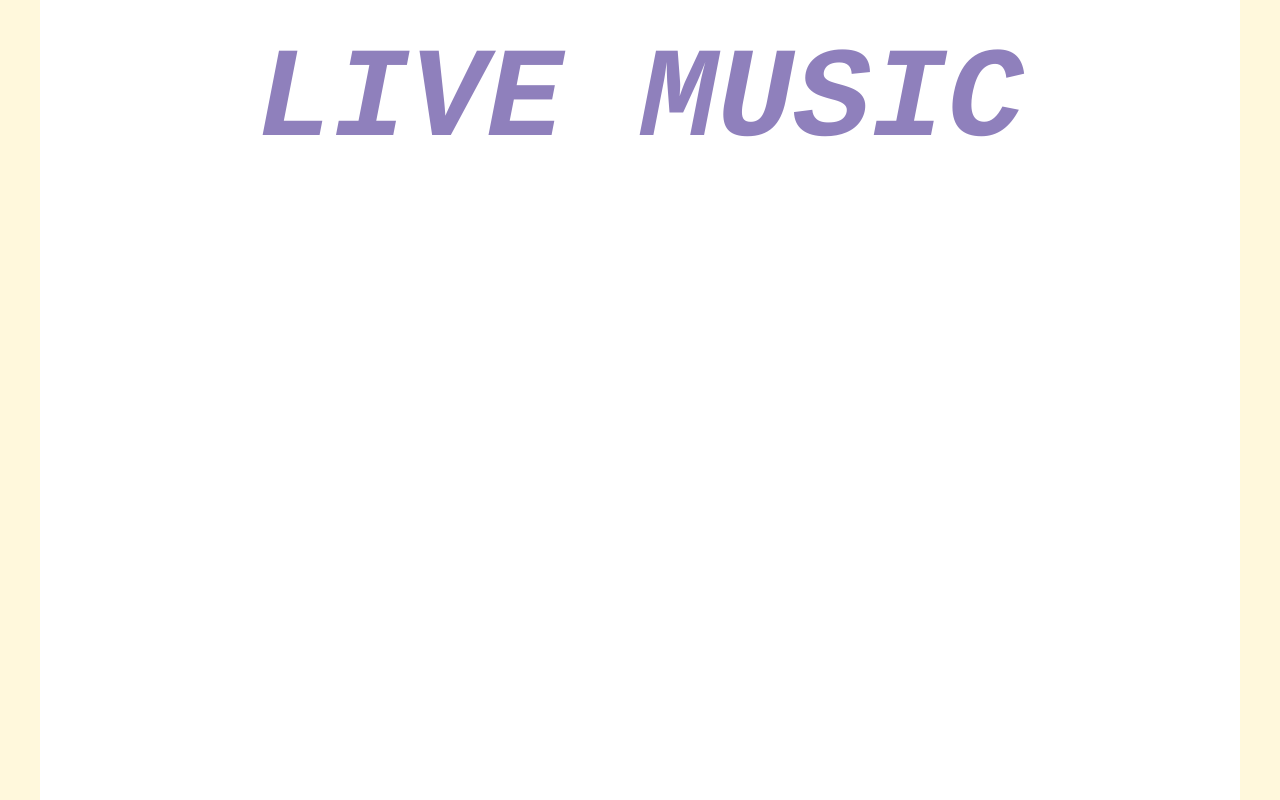
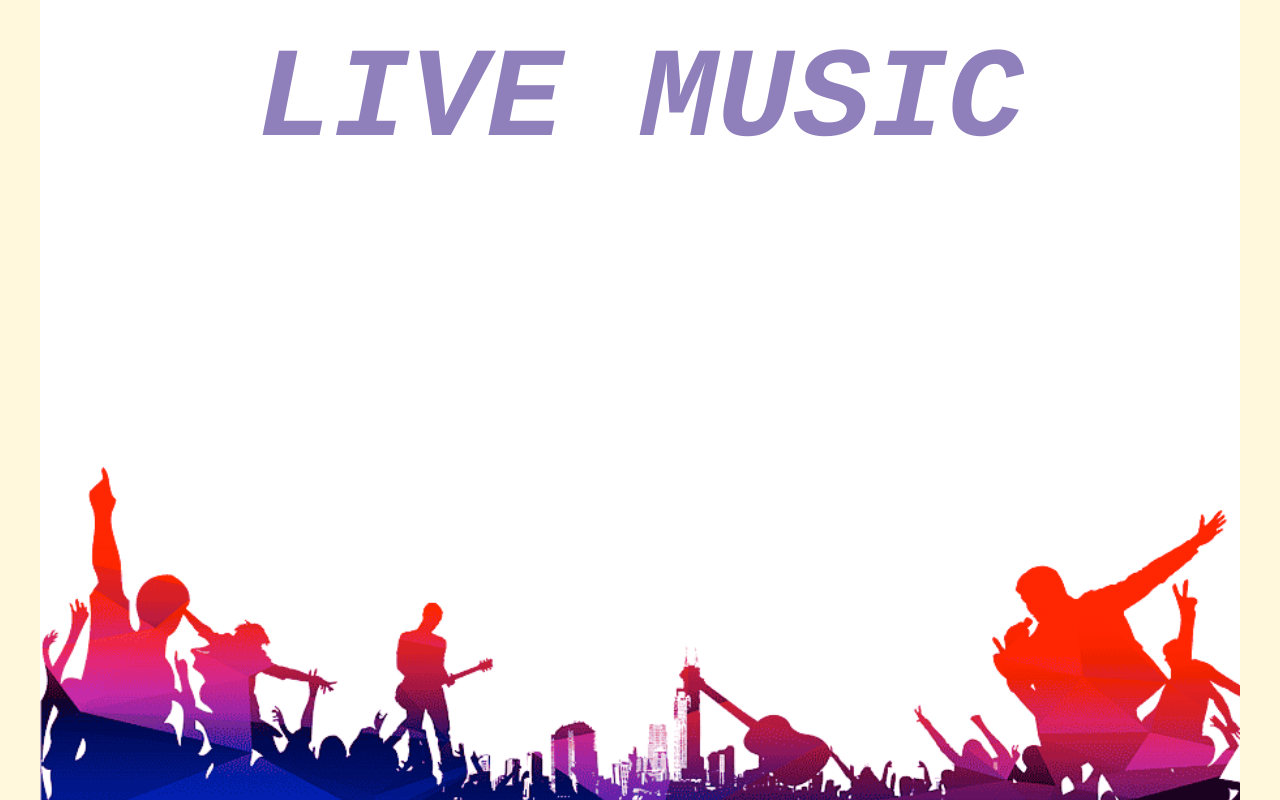
Before and after one commit to Brms5/labMusicFestival, a Next.js app: page / in a window 1280 px wide. Built offline with nearby package versions, Linux system fonts and the light colour scheme.

Commit message:
feat: background image

```diff
--- a/pages/index.tsx
+++ b/pages/index.tsx
@@ -2,12 +2,19 @@ import React from "react";
 import { GlobalStyle } from "@ui/style/GlobalStyle";
 import { Header, Main, Title } from "./style";
 
-const bg = "/rockbands.png";
+const bg = "/music-png.png";
 
 function Page() {
   console.log("bg", bg);
   return (
-    <Main>
+    <Main
+      style={{
+        backgroundImage: `url(${bg})`,
+        backgroundSize: "cover",
+        backgroundPosition: "center",
+        backgroundRepeat: "no-repeat",
+      }}
+    >
       <GlobalStyle />
       <Header>
         <Title>LIVE MUSIC</Title>
--- a/pages/style.ts
+++ b/pages/style.ts
@@ -8,7 +8,6 @@ export const Main = styled.main`
 
 export const Header = styled.header`
   display: flex;
-  /* flex-direction: column; */
   align-items: center;
   justify-content: center;
   width: 100%;
```
Also changed, not shown: components/ShowCard.tsx (added), public/music-png.png (added).
